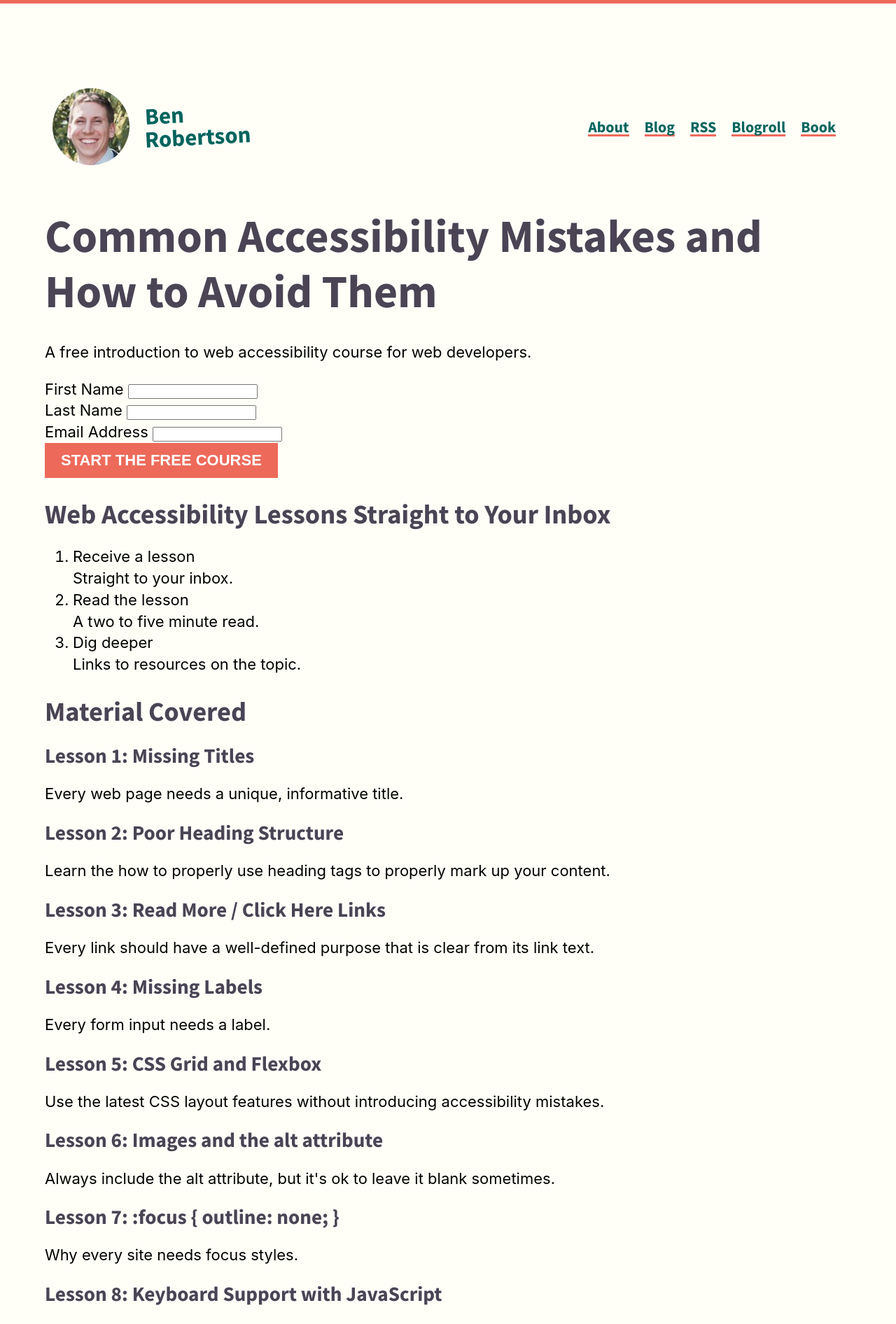
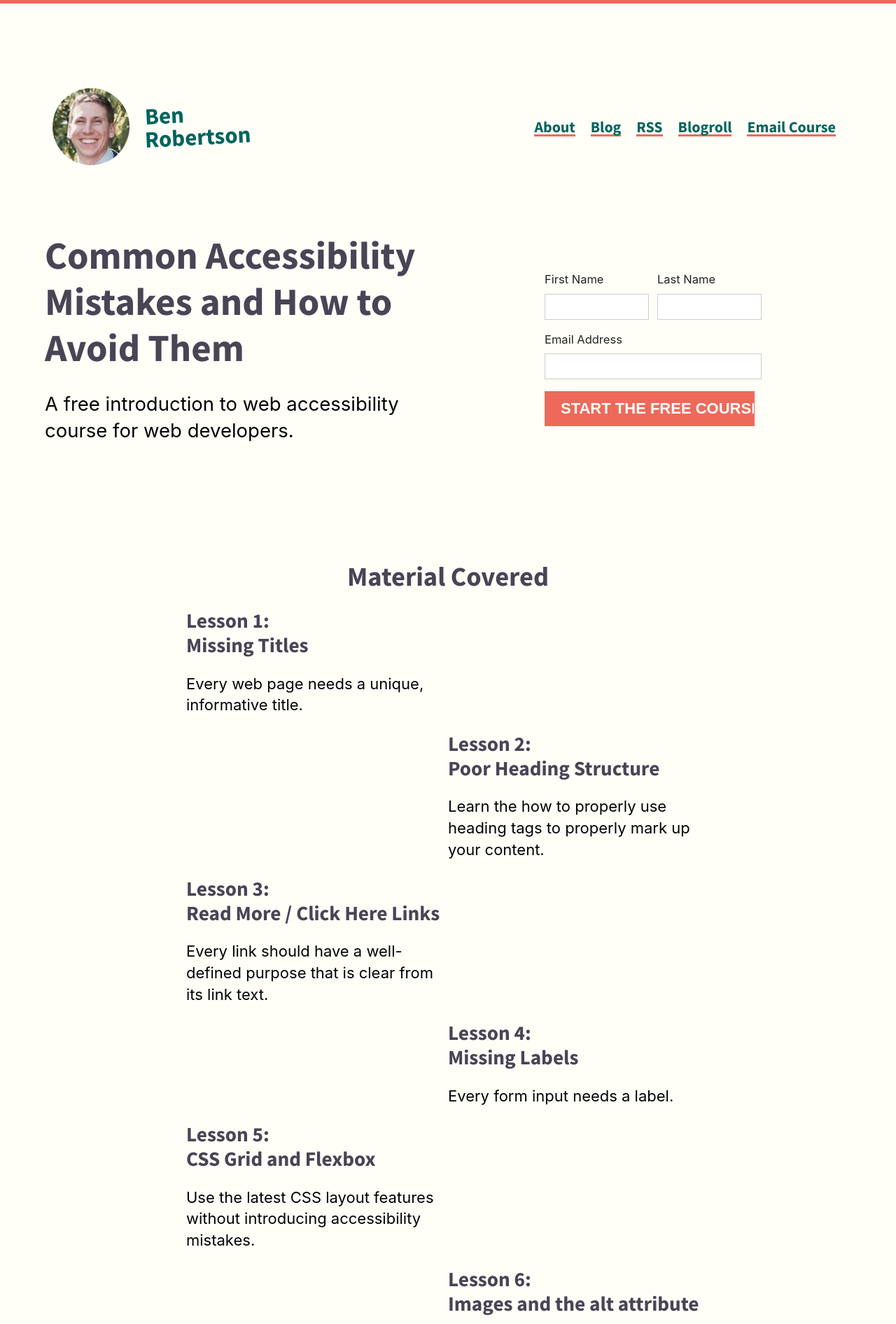
Before and after one commit to benjamingrobertson/benjamingrobertson.github.io, a Jekyll site: the page built from common-accessibility-mistakes-course.md, in a window 1280 px wide. Shown: the top 1892 px of the page at 70% size. Built offline with Jekyll 4.4.1, drawn with Linux system fonts in a browser that asks for light colours; some web fonts are replaced; some of the changed text lies outside the part shown.

Commit message:
Initial course landing page.

```diff
--- a/_includes/header.html
+++ b/_includes/header.html
@@ -18,7 +18,7 @@
                 <li><a href="/blog">Blog</a></li>
                 <li><a href="/feed.xml">RSS</a></li>
                 <li><a href="/blogroll">Blogroll</a></li>
-                <li><a href="/accessibility-for-web-developers">Book</a></li>
+                <li><a href="/courses/common-accessibility-mistakes/">Email Course</a></li>
             </ul>
         </nav>
         <!-- #nav -->
--- a/_layouts/course.html
+++ b/_layouts/course.html
@@ -4,12 +4,16 @@ layout: default
 
 <div class="l-contain l-contain--center">
   <div class="hero">
+    <div class="hero-text">
       <h1 class="page-heading">{{page.title}}</h1>
       <p>A free introduction to web accessibility course for web developers.</p>
+    </div>
+    <div class="hero-form">
       <!-- Begin MailChimp Signup Form -->
       <div id="mc_embed_signup">
         <form action="https://benjamingrobertson.us15.list-manage.com/subscribe/post?u=aafc0f8e65dbc564446043b15&amp;id=baaa94d97b" method="post" id="mc-embedded-subscribe-form" name="mc-embedded-subscribe-form" class="validate" target="_blank" novalidate>
 
+        <div class="name-fields">
           <div class="mc-field-group">
             <label for="mce-FNAME">First Name </label>
             <input type="text" value="" name="FNAME" class="" id="mce-FNAME">
@@ -17,6 +21,100 @@ layout: default
           <div class="mc-field-group">
             <label for="mce-LNAME">Last Name </label>
             <input type="text" value="" name="LNAME" class="" id="mce-LNAME">
+          </div>
+        </div>
+        <div class="mc-field-group">
+          <label for="mce-EMAIL">Email Address </label>
+          <input type="email" value="" name="EMAIL" class="required email" id="mce-EMAIL">
+        </div>
+          <div id="mce-responses" class="clear">
+            <div class="response" id="mce-error-response" style="display:none"></div>
+            <div class="response" id="mce-success-response" style="display:none"></div>
+          </div>    <!-- real people should not fill this in and expect good things - do not remove this or risk form bot signups-->
+            <div style="position: absolute; left: -5000px;" aria-hidden="true"><input type="text" name="b_aafc0f8e65dbc564446043b15_baaa94d97b" tabindex="-1" value=""></div>
+            <input type="submit" value="Start the free course" name="subscribe" id="mc-embedded-subscribe" class="button">
+        </form>
+      </div>
+    </div>
+  </div>
+
+  <div class="lessons section l-contain--center l-contain--small">
+    <h2>Material Covered</h2>
+
+    <div class="lesson">
+      <h3>Lesson 1:<br> Missing Titles</h3>
+      <p>Every web page needs a unique, informative title.</p>
+    </div>
+
+    <div class="lesson">
+      <h3>Lesson 2:<br> Poor Heading Structure</h3>
+      <p>Learn the how to properly use heading tags to properly mark up your content.</p>
+    </div>
+
+
+    <div class="lesson">
+      <h3>Lesson 3:<br> Read More / Click Here Links</h3>
+      <p>Every link should have a well-defined purpose that is clear from its link text.</p>
+    </div>
+
+
+    <div class="lesson">
+      <h3>Lesson 4:<br> Missing Labels</h3>
+      <p>Every form input needs a label.</p>
+    </div>
+
+    <div class="lesson">
+      <h3>Lesson 5:<br> CSS Grid and Flexbox</h3>
+      <p>Use the latest CSS layout features without introducing accessibility mistakes.</p>
+    </div>
+
+    <div class="lesson">
+      <h3>Lesson 6:<br> Images and the alt attribute</h3>
+      <p>Always include the alt attribute, but it's ok to leave it blank sometimes.</p>
+    </div>
+
+    <div class="lesson">
+      <h3>Lesson 7:<br> :focus { outline: none; }</h3>
+      <p>Why every site needs focus styles.</p>
+    </div>
+
+    <div class="lesson">
+      <h3>Lesson 8:<br> Keyboard Support with JavaScript</h3>
+      <p>Making sites a joy to use without a mouse.</p>
+    </div>
+
+    <div class="lesson">
+      <h3>Lesson 9:<br> Hiding Things</h3>
+      <p>How to hide things for everybody.</p>
+    </div>
+
+    <div class="lesson">
+      <h3>Lesson 10:<br> ARIA Attributes</h3>
+      <p>Commonly used ARIA attributes and examples of the right way to use them.</p>
+    </div>
+  </div>
+
+
+  <div class="section l-contain--center l-contain--small">
+    <h2>About the Author</h2>
+    <p>Hi, I'm Ben. I'm a self-taught web developer based in Greenville, South Carolina and work as a front end developer for <a href="https://mediacurrent.com">Mediacurrent</a>. After learning web development online and a few years working at an agency, I stumbled upon the importance of accessibility for the web, but struggled to find easy to understand resources for getting started. I was inspired to write this course to give others a simple, practical introduction to web accessibility principles.</p>
+  </div>
+
+
+  <div class="section l-contain--center l-contain--small">
+    <div class="hero-form">
+      <h2>Ready to start?</h2>
+      <div id="mc_embed_signup">
+        <form action="https://benjamingrobertson.us15.list-manage.com/subscribe/post?u=aafc0f8e65dbc564446043b15&amp;id=baaa94d97b" method="post" id="mc-embedded-subscribe-form" name="mc-embedded-subscribe-form" class="validate" target="_blank" novalidate>
+          <div class="name-fields">
+            <div class="mc-field-group">
+              <label for="mce-FNAME">First Name </label>
+              <input type="text" value="" name="FNAME" class="" id="mce-FNAME">
+            </div>
+            <div class="mc-field-group">
+              <label for="mce-LNAME">Last Name </label>
+              <input type="text" value="" name="LNAME" class="" id="mce-LNAME">
+            </div>
           </div>
           <div class="mc-field-group">
             <label for="mce-EMAIL">Email Address </label>
@@ -29,59 +127,7 @@ layout: default
           <div style="position: absolute; left: -5000px;" aria-hidden="true"><input type="text" name="b_aafc0f8e65dbc564446043b15_baaa94d97b" tabindex="-1" value=""></div>
           <div class="clear">
             <input type="submit" value="Start the free course" name="subscribe" id="mc-embedded-subscribe" class="button"></div>
-
           </form>
         </div>
       </div>
-
-
-  <div class="section">
-      <h2>Web Accessibility Lessons Straight to Your Inbox</h2>
-      <ol>
-        <li>Receive a lesson <br>Straight to your inbox.</li>
-        <li>Read the lesson <br>A two to five minute read.</li>
-        <li>Dig deeper <br>Links to resources on the topic.</li>
-      </ol>
     </div>
-
-  <div class="section">
-    <h2>Material Covered</h2>
-    <h3>Lesson 1: Missing Titles</h3>
-    <p>Every web page needs a unique, informative title.</p>
-
-    <h3>Lesson 2: Poor Heading Structure</h3>
-    <p>Learn the how to properly use heading tags to properly mark up your content.</p>
-
-    <h3>Lesson 3: Read More / Click Here Links</h3>
-    <p>Every link should have a well-defined purpose that is clear from its link text.</p>
-
-    <h3>Lesson 4: Missing Labels</h3>
-    <p>Every form input needs a label.</p>
-
-    <h3>Lesson 5: CSS Grid and Flexbox</h3>
-    <p>Use the latest CSS layout features without introducing accessibility mistakes.</p>
-
-    <h3>Lesson 6: Images and the alt attribute</h3>
-    <p>Always include the alt attribute, but it's ok to leave it blank sometimes.</p>
-
-    <h3>Lesson 7: :focus { outline: none; }</h3>
-    <p>Why every site needs focus styles.</p>
-
-    <h3>Lesson 8: Keyboard Support with JavaScript</h3>
-    <p>Making sites a joy to use without a mouse.</p>
-
-    <h3>Lesson 9: Hiding Things</h3>
-    <p>How to hide things for everybody.</p>
-  </div>
-
-
-  <div class="section">
-    <h2>About the Author</h2>
-    <p>Hi, I'm Ben. I'm a self-taught web developer based in Greenville, South Carolina and work as a front end developer for <a href="https://mediacurrent.com">Mediacurrent</a>. After learning web development online and a few years working at an agency, I stumbled upon the importance of accessibility for the web, but struggled to find easy to understand resources for getting started. I was inspired to write this course to give others a simple, practical introduction to web accessibility principles.</p>
-  </div>
-
-
-
-  <h2>Ready to start?</h2>
-  <a class="button" href="/courses/common-accessibility-mistakes/get-started">Get Started</a>
-</div>
--- a/_sass/bgr.sass
+++ b/_sass/bgr.sass
@@ -17,3 +17,4 @@
 @import "smacss/components/post_list"
 @import "smacss/components/mc_signup"
 @import "smacss/components/updates"
+@import "smacss/components/hero"
--- /dev/null
+++ b/_sass/smacss/components/_hero.sass
@@ -0,0 +1,88 @@
+.hero-text
+  flex-basis: 50%
+  margin-bottom: 2em
+
+  .page-heading
+    font-size: 2.5rem
+
+  p
+    font-size: 1.25rem
+
+
+
+.hero
+  padding: 2em 0
+
+  @include bp($medium-up)
+    display: flex
+    align-items: center
+    justify-content: space-between
+
+
+
+.hero-form
+  margin: 0 auto
+  font-size: 1.2em
+
+  @include bp($small-up)
+    max-width: 300px
+
+
+  @include bp($large-up)
+    font-size: 1em
+
+  .name-fields
+    display: grid
+    grid-template-columns: 1fr 1fr
+    grid-gap: 1em
+
+  label
+    display: block
+    font-size: .75em
+    margin-bottom: .5em
+    color: #222
+
+  .button
+    width: 100%
+
+  input[type="text"],
+  input[type="email"]
+    padding: .5em .25em
+    border: 1px solid #ccc
+    background: #fff
+    font-size: 0.75em
+    margin-bottom: 1em
+    width: 100%
+
+    &:focus
+      outline: 2px solid $brand-primary
+
+
+.section
+  padding: 1em 0
+  display: flex
+  flex-wrap: wrap
+  justify-content: space-around
+
+  h2
+    text-align:  center
+
+
+.lessons
+  display: block
+
+.lesson
+  margin-bottom: 1em
+  margin-top: 1em
+
+  @include bp($medium-up)
+    max-width: 50%
+
+.lesson:nth-of-type(even)
+  @include bp($medium-up)
+    margin-left: auto
+
+
+
+.section-img
+  flex-basis: 45%
--- a/common-accessibility-mistakes-course.md
+++ b/common-accessibility-mistakes-course.md
@@ -2,8 +2,6 @@
 layout: course
 title: Common Accessibility Mistakes and How to Avoid Them
 permalink: /courses/common-accessibility-mistakes/
-snippet: "Some tips, tricks, and guidelines for building accessible web experiences."
+snippet: "A free introduction to web accessibility course for web developers."
 categories: accessibility
 ---
-
-Some tips, tricks, and guidelines for building accessible web experiences.
```
Also changed, not shown: assets/img/email-preview.png (added). Lines whose indentation alone changed are shown as unchanged.
